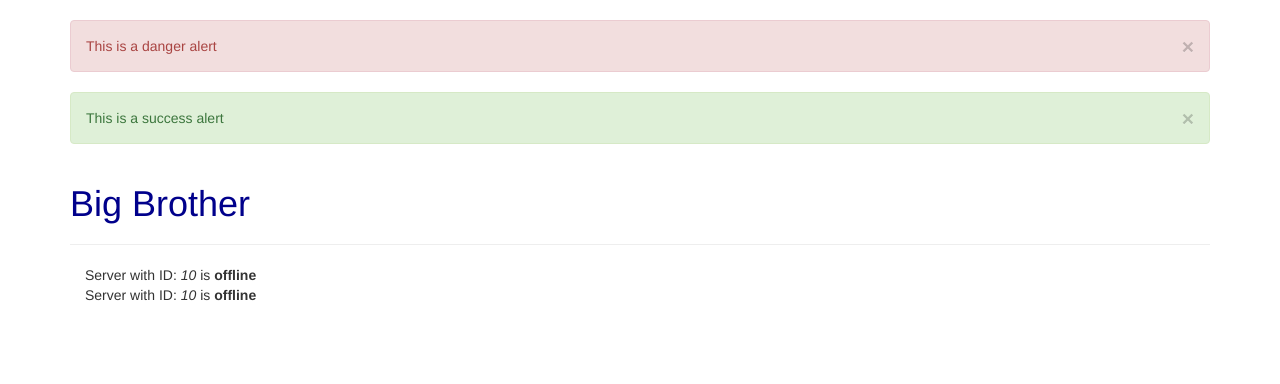
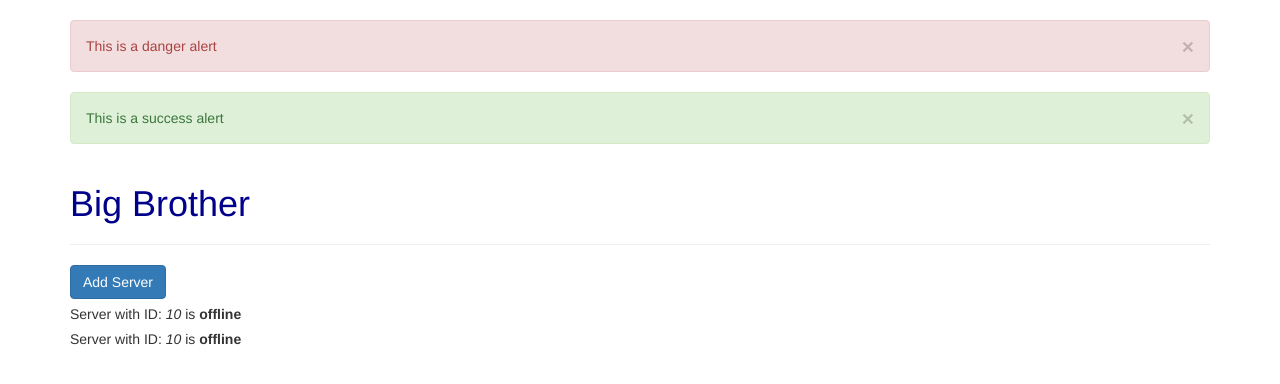
Before and after one commit to CristianLluis/angular-practice, an Angular app: page / in a window 1280 px wide. Shown: the top 384 px of the page. Built offline with nearby package versions, Linux system fonts and the light colour scheme.

Commit message:
trying out property binding

```diff
--- /dev/null
+++ b/src/app/server/server.component.css
@@ -0,0 +1,3 @@
+.server-item {
+  margin: 5px 0;
+}
--- a/src/app/server/server.component.html
+++ b/src/app/server/server.component.html
@@ -1,4 +1,4 @@
-<div class="container">
+<div class="server-item">
   <span>
     Server with ID: <em>{{ serverId }}</em> is <strong> {{ getServerStatus() }} </strong>
   </span>
--- a/src/app/server/server.component.ts
+++ b/src/app/server/server.component.ts
@@ -2,7 +2,8 @@ import { Component } from "@angular/core";
 
 @Component({
   selector: 'app-server',
-  templateUrl: './server.component.html'
+  templateUrl: './server.component.html',
+  styleUrls: ['./server.component.css']
 })
 export class ServerComponent {
   serverId: number = 10;
--- a/src/app/servers/servers.component.html
+++ b/src/app/servers/servers.component.html
@@ -1,4 +1,9 @@
 <div>
+  <button
+    class="btn btn-primary"
+    [disabled]="!allowNewServer">
+    Add Server
+  </button>
   <app-server></app-server>
   <app-server></app-server>
 </div>
--- a/src/app/servers/servers.component.ts
+++ b/src/app/servers/servers.component.ts
@@ -9,7 +9,13 @@ import { Component, OnInit } from '@angular/core';
 })
 export class ServersComponent implements OnInit {
 
-  constructor() { }
+  allowNewServer: Boolean = false;
+
+  constructor() {
+    setTimeout(() => {
+      this.allowNewServer = true;
+    }, 2000)
+  }
 
   ngOnInit(): void {
   }
```
